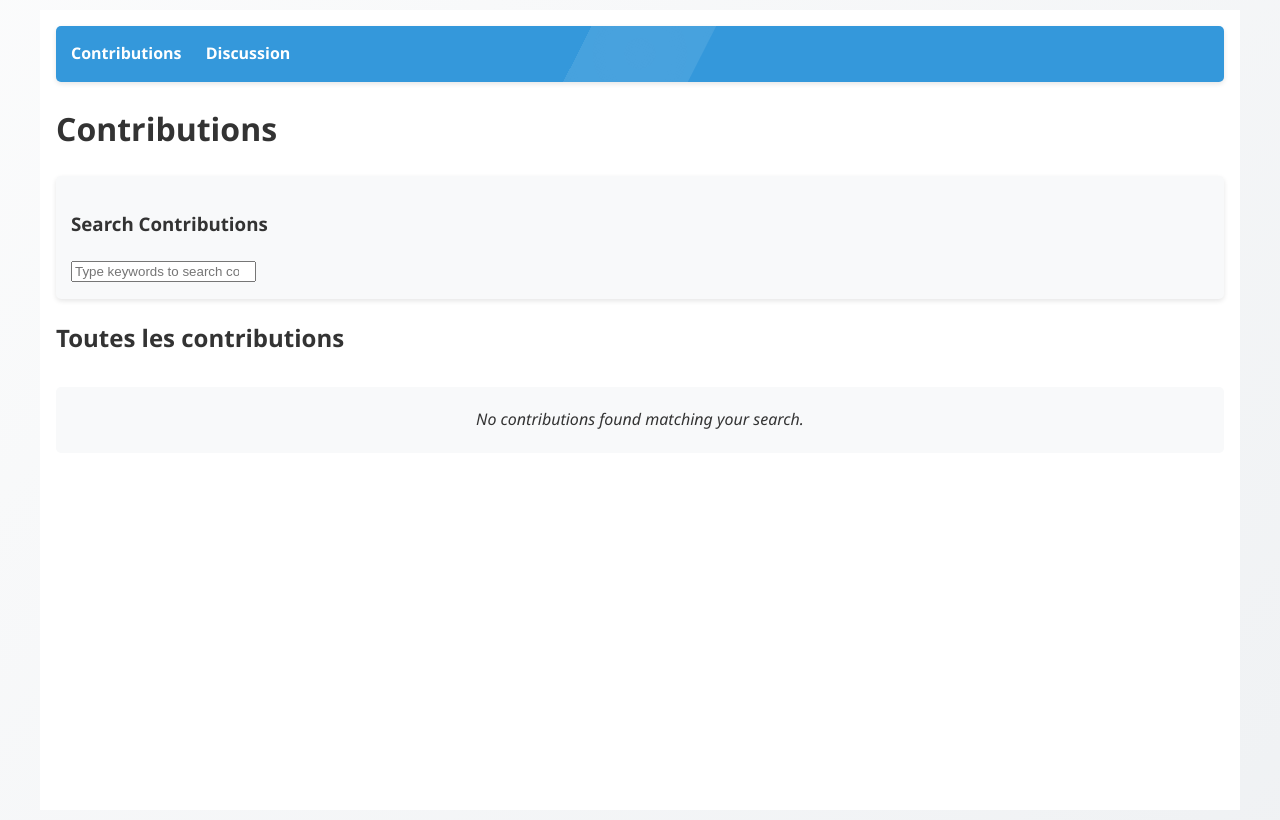
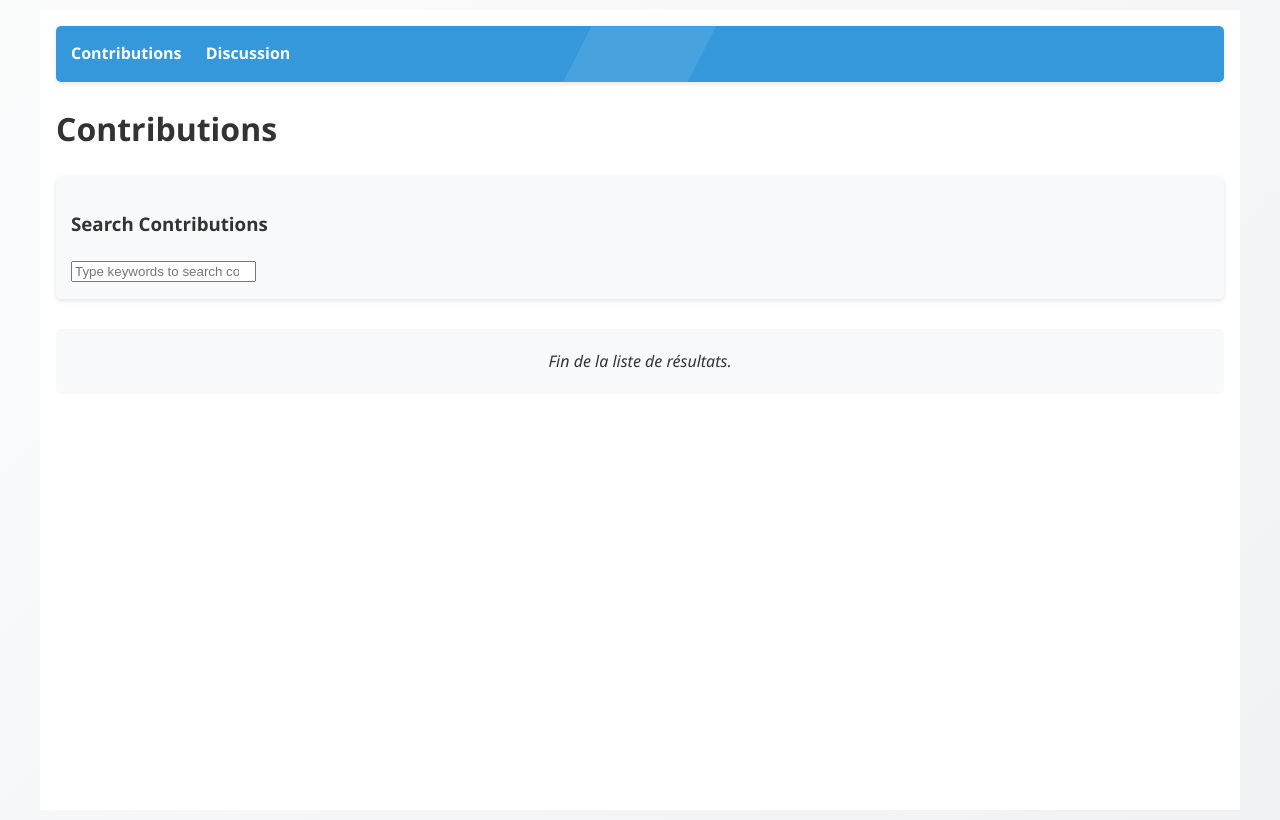
Before and after one commit to plfelter/verbatims-utn-vdl, a Flask app: page /contributions in a window 1280 px wide. Run offline with Flask 3, Linux system fonts and the light colour scheme; data that the repository does not hold is empty; some libraries are stand-ins or nearby versions.

Commit message:
Simplifications in HTML

```diff
--- a/app/templates/contributions.html
+++ b/app/templates/contributions.html
@@ -11,23 +11,19 @@
         <h3>
             Search Contributions
             <span class="htmx-indicator">
-                    <img src="{{ url_for('static', filename='img/loading.svg') }}" alt="Loading..." /> Searching...
+                    <img src="{{ url_for('static', filename='img/loading.svg') }}" alt="Loading..."/> Searching...
                 </span>
         </h3>
         <input class="form-control" type="search"
                name="search" placeholder="Type keywords to search contributions..."
                hx-post="{{ url_for('get_contributions_data') }}"
                hx-trigger="input changed delay:500ms, keyup[key=='Enter']"
-                hx-target="#contributions-content"
+               hx-target=".contributions-grid"
                hx-indicator=".htmx-indicator">
     </div>
 
-        <!-- Contributions Table -->
-        <div id="contributions-table">
-            <h2>Toutes les contributions</h2>
-            <div id="contributions-content">
+    <div class="contributions-grid">
         {% include 'contributions_content.html' with context %}
     </div>
 </div>
-    </div>
 {% endblock %}
--- a/app/templates/contributions_content.html
+++ b/app/templates/contributions_content.html
@@ -1,17 +1,27 @@
-<div class="contributions-grid">
 {% for c, highlighted in contributions %}
 <div class="contribution-cell expandable-cell">
     <div class="cell-content">
         <div class="cell-preview">
-                <div class="contribution-id">Contribution n&#186; {% if highlighted %}{{ highlighted.id }}{% else %}{{ c.id }}{% endif %}</div>
-                <div class="contribution-author">Auteur {% if highlighted %}{{ highlighted.contributor|truncate(50) }}{% else %}{{ c.contributor|truncate(20) }}{% endif %}</div>
-                <div class="contribution-body">{% if highlighted %}{{ highlighted.body|truncate(100) }}{% else %}{{ c.body|truncate(50) }}{% endif %}</div>
+            <div class="contribution-id">Contribution n&#186; {% if highlighted %}{{ highlighted.id }}{% else %}{{ c.id
+                }}{% endif %}
+            </div>
+            <div class="contribution-author">Auteur {% if highlighted %}{{ highlighted.contributor|truncate(50) }}{%
+                else %}{{ c.contributor|truncate(20) }}{% endif %}
+            </div>
+            <div class="contribution-body">{% if highlighted %}{{ highlighted.body|truncate(100) }}{% else %}{{
+                c.body|truncate(50) }}{% endif %}
+            </div>
             <div class="contribution-date">{{ c.time.strftime('Le %d/%m/%Y à %Hh%M') }}</div>
         </div>
         <div class="cell-full">
-                <div class="contribution-id">Contribution n&#186; {% if highlighted %}{{ highlighted.id }}{% else %}{{ c.id }}{% endif %}</div>
-                <div class="contribution-author">Auteur {% if highlighted %}{{ highlighted.contributor }}{% else %}{{ c.contributor }}{% endif %}</div>
-                <div class="contribution-body">{% if highlighted %}{{ highlighted.body }}{% else %}{{ c.body }}{% endif %}</div>
+            <div class="contribution-id">Contribution n&#186; {% if highlighted %}{{ highlighted.id }}{% else %}{{ c.id
+                }}{% endif %}
+            </div>
+            <div class="contribution-author">Auteur {% if highlighted %}{{ highlighted.contributor }}{% else %}{{
+                c.contributor }}{% endif %}
+            </div>
+            <div class="contribution-body">{% if highlighted %}{{ highlighted.body }}{% else %}{{ c.body }}{% endif %}
+            </div>
             <div class="contribution-date">{{ c.time.strftime('Le %d/%m/%Y à %Hh%M') }}</div>
         </div>
         <button class="toggle-expand" onclick="toggleExpand(this)">+</button>
@@ -21,17 +31,17 @@
 <div class="loading-cell"
      hx-get="{{ url_for('get_contributions_data', page=(page or 1) + 1, search=search_query) }}"
      hx-trigger="revealed"
-         hx-swap="beforeend"
-         hx-target=".contributions-grid">
-        Loading more contributions...
+     hx-swap="outerHTML"
+     hx-target="this">
+    Chargement des contributions...
 </div>
 {% endif %}
 {% endfor %}
 
 {% if not contributions %}
-    <div class="no-results">No contributions found matching your search.</div>
+<div class="no-results">Fin de la liste de résultats.</div>
 {% endif %}
-</div>
+
 
 <script>
     function toggleExpand(button) {
--- a/app/views.py
+++ b/app/views.py
@@ -49,7 +49,7 @@ def get_contributions():
     """Get all contributions displayed dynamically with HTMX."""
     # Get first page of contributions (20 items)
     page = request.args.get('page', 1, type=int)
-    per_page = 20
+    per_page = 30
 
     # Get all contributions with pagination
     contribs = Contribution.query.order_by(Contribution.id).limit(per_page).all()
@@ -81,7 +81,7 @@ def get_contributions_data():
     search_query = request.form.get('search', '')
     page = request.args.get('page', 1, type=int)
 
-    per_page = 20
+    per_page = 30
     offset = (page - 1) * per_page if not search_query else 0
 
     if search_query:
```
Lines whose indentation alone changed are shown as unchanged.
